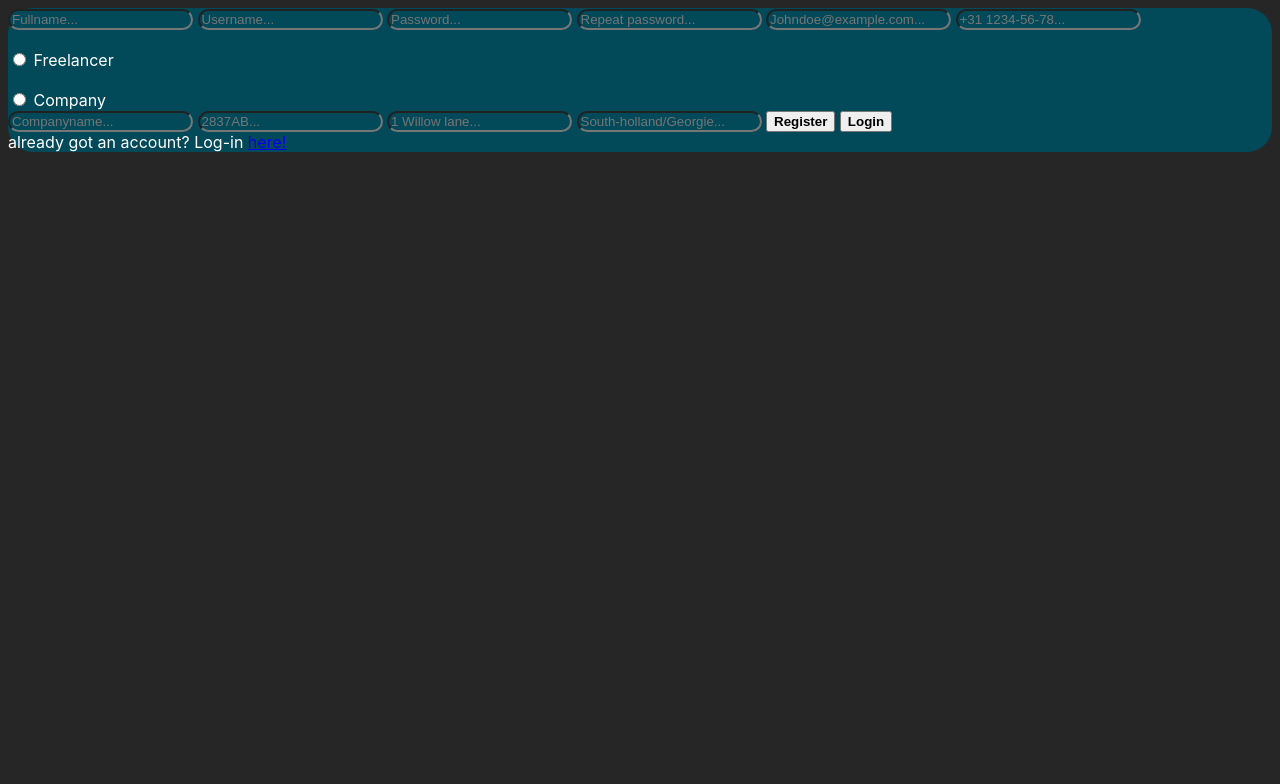
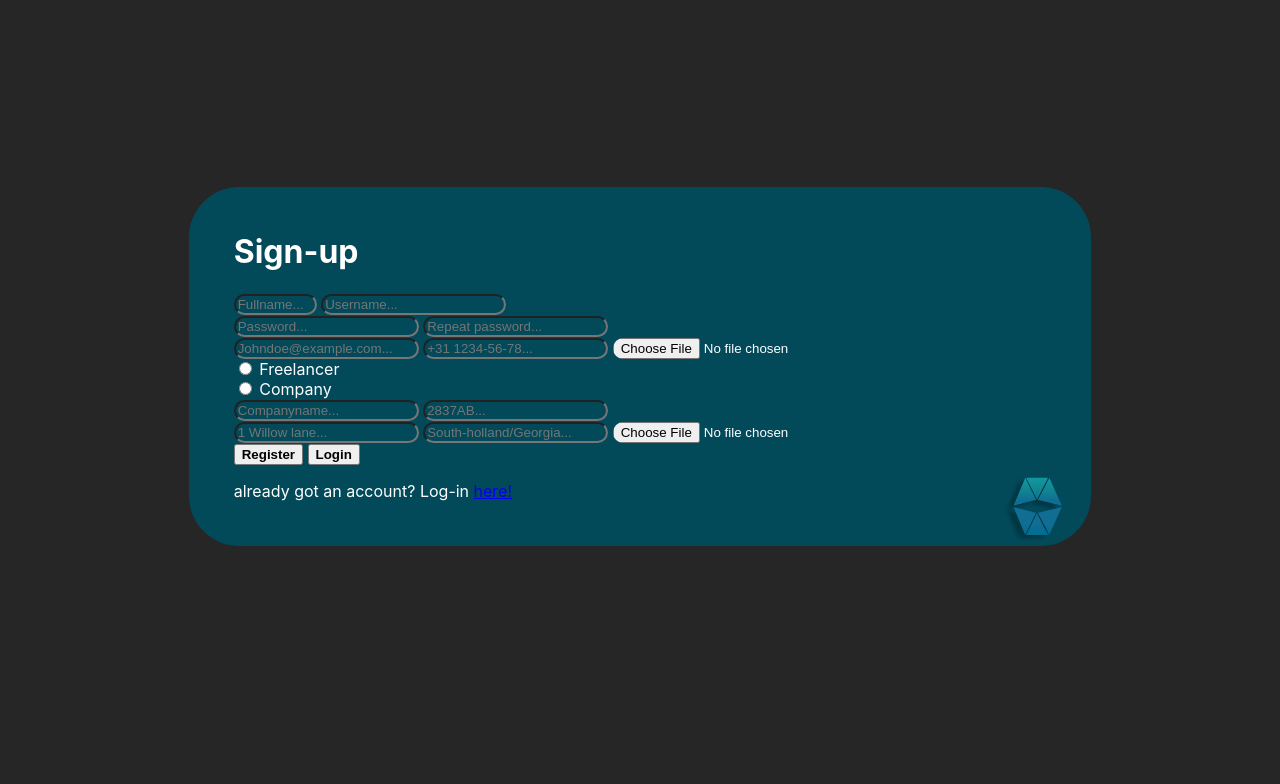
Before and after one commit to RyanHazenberg/Hailstone, a PHP site: page /Code/PHP/registreer.html in a window 1280 px wide. Shown: the top 784 px of the page. Run offline with PHP 8.4, Linux system fonts and the light colour scheme.

Commit message:
Sign-up designed

```diff
--- a/Code/CSS/Register.css
+++ b/Code/CSS/Register.css
@@ -4,16 +4,56 @@ html {
     color: white;
 }
 
-#inlogblok {
+.container {
+    display: grid;
+    grid-template-columns: 1fr 1fr 1fr 1fr 1fr 1fr 1fr;
+    grid-template-rows: 0.5fr 1fr 1fr 1fr 1fr 1fr 1fr;
+    grid-auto-columns: 1fr;
+    gap: 0px 0px;
+    grid-auto-flow: row;
+    grid-template-areas:
+        "Header Header Header Header Header Header Header"
+        ". . . . . . ."
+        ". Sign-up Sign-up Sign-up Sign-up Sign-up ."
+        ". Sign-up Sign-up Sign-up Sign-up Sign-up ."
+        ". Sign-up Sign-up Sign-up Sign-up Sign-up ."
+        ". . . . . . ."
+        "Footer Footer Footer Footer Footer Footer Footer";
+}
+
+.Header {
+    grid-area: Header;
+
+}
+
+.Footer {
+    grid-area: Footer;
+
+}
+
+.Sign-up {
+    grid-area: Sign-up;
     background-color: #024959;
-    border-radius: 25px;
+    border-radius: 50px;
+    align-content: center;
 }
 
 input {
     background-color: #024959;
-    border-radius: 25px;
+    border-radius: 20px;
+    color: white;
 }
 
-form {
+#Container {
+    margin: 5%;
+}
 
+#Form-logo {
+    height: 70px;
+    position: absolute;
+    margin-left: 60%;
+    margin-top: -3.5%;
 }
+#Name {
+    width: 75px;
+}
--- a/Code/PHP/registreer.html
+++ b/Code/PHP/registreer.html
@@ -14,40 +14,45 @@
 <!-- <?php
     include_once ("Template_Header.php");
 ?> -->
+
+<div class="container">
+    <div class="Header"></div>
+    <div class="Footer"></div>
+    <div class="Sign-up">
         <div id="inlogblok">
             <form method="post" autocomplete="off" action="includes/registreer.inc.php">
-            <div id="Freelance-options">
-                <input type="text" name="name" placeholder="Fullname..." required>
-                <input type="text" name="username" placeholder="Username..." required>
-                <input type="password" name="pwd" placeholder="Password..." required>
-                <input type="password" name="pwdrepeat" placeholder="Repeat password..." required>
-                <input type="email" name="email" placeholder="Johndoe@example.com..." required>
-                <input type="number" name="phone" placeholder="+31 1234-56-78..." minlength="11" maxlength="15" required>
+                <div id="Container">
+                    <h1>Sign-up</h1>
+                    <input type="text" name="name" placeholder="Fullname..." required id="Name">
+                    <input type="text" name="username" placeholder="Username..." required id="Username"><br>
+                    <input type="password" name="pwd" placeholder="Password..." required id="Password">
+                    <input type="password" name="pwdrepeat" placeholder="Repeat password..." required id="Repeat"><br>
+                    <input type="email" name="email" placeholder="Johndoe@example.com..." required id="Mail">
+                    <input type="number" name="phone" placeholder="+31 1234-56-78..." minlength="11" maxlength="15" required id="Phone">
+                    <input type="file" name="Profilepic" required id="Profilepic">
                     <div id="Freelance">
-                    <br>
-                    <input type="radio" name="typeofuser" value="Freelancer">
+                        <input type="radio" name="typeofuser" value="Freelancer" id="Freelancer">
                         <label for="Freelancer">Freelancer</label>
                     </div>
-            </div>
-        </hr>
-            <div id="Company-options">
                     <div id="Company">
-                    <br>
                         <input type="radio" name="typeofuser" value="Company">
                         <label for="Company">Company</label>
                     </div>
-                <input type="text" name="Companyname" placeholder="Companyname...">
-                <input type="text" name="Zip-code" placeholder="2837AB..." maxlength="6">
-                <input type="text" name="Adress" placeholder="1 Willow lane...">
-                <input type="text" name="Province/state" placeholder="South-holland/Georgie...">
+                    <input type="text" name="Companyname" placeholder="Companyname..." id="CompanyName">
+                    <input type="text" name="Zip-code" placeholder="2837AB..." maxlength="6" id="Zip"><br>
+                    <input type="text" name="Adress" placeholder="1 Willow lane..." id="Adress">
+                    <input type="text" name="Province/state" placeholder="South-holland/Georgia..." id="Location">
+                    <input type="file" name="Companylogo" required id="Companylogo"><br>
                     <button id="Register" name="submit" type="submit"><b>Register</b></button>
                     <button id="Log-in" name="submit"><b>Login</b></button>
+
+                <p>already got an account? Log-in <a href="login.php">here!</a></p>
+                <img src="../../Media/Logo/Hailstone-Logo.png" alt="Hailstone-Logo" id="Form-logo">
             </div>
 
-            <span>already got an account? Log-in <a href="login.php">here!</a></span>
-
-
             </form>
+    </div>
+  </div>
         <!-- <?php
      if(isset($_GET["error"])){
          if($_GET["error"] == "GeenInput"){
```
Also changed, not shown: 1 other file. Lines whose indentation alone changed are shown as unchanged.
